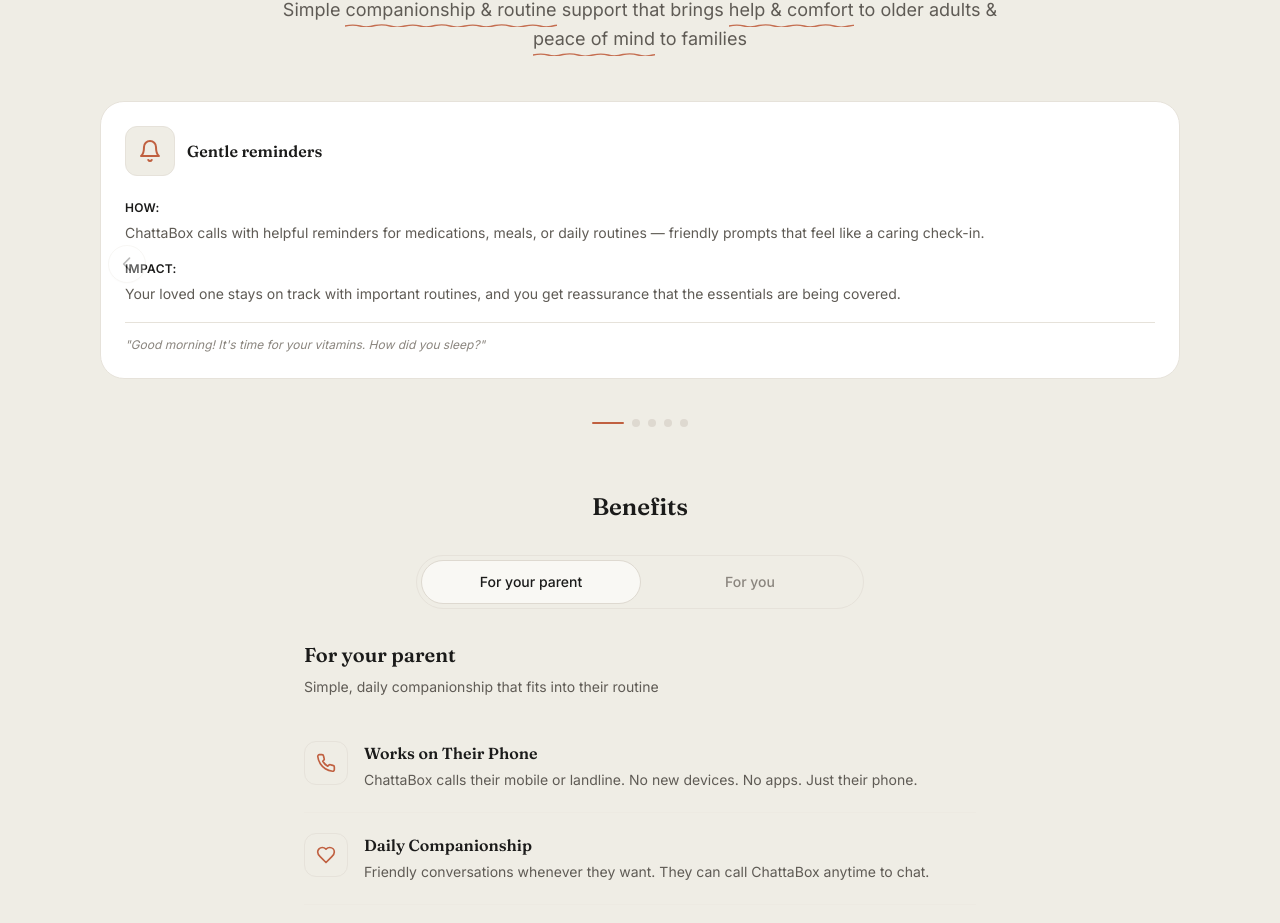
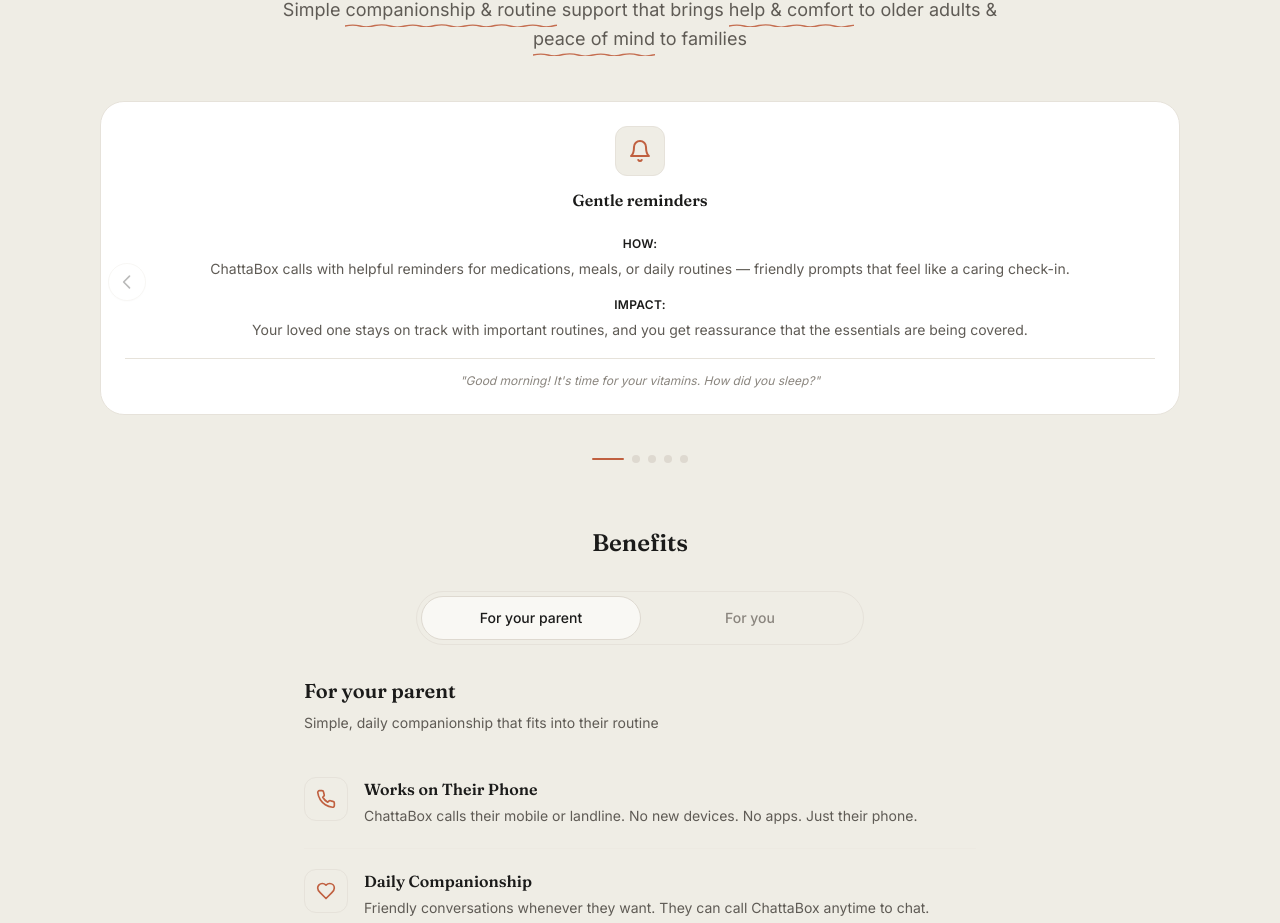
Before and after one commit to hawkpersonal/ChattaBox-Public-Website, a React (Vite) app: page / in a window 1280 px wide. Shown: the part 919-1842 px from the top of the page. Built offline with nearby package versions, Linux system fonts and the light colour scheme.

Commit message:
Center align all content in How we help carousel cards

```diff
--- a/src/components/sections/Features.tsx
+++ b/src/components/sections/Features.tsx
@@ -231,8 +231,9 @@
                             : 'transform 300ms ease-out, opacity 300ms ease-out',
                         }}
                       >
+                        <div className="text-center">
                           {/* Top row: Icon + Title */}
-                        <div className="flex items-center gap-3 mb-6">
+                          <div className="flex flex-col items-center gap-3 mb-6">
                             <div className="flex-shrink-0 p-3 rounded-xl bg-[#EFEDE5] border border-[#E6E2DA]">
                               <Icon className="h-6 w-6 text-[#C06040]" strokeWidth={2} />
                             </div>
@@ -269,6 +270,7 @@
                               </p>
                             </div>
                           )}
+                        </div>
                       </div>
                     </div>
                   );
```
Lines whose indentation alone changed are shown as unchanged.
